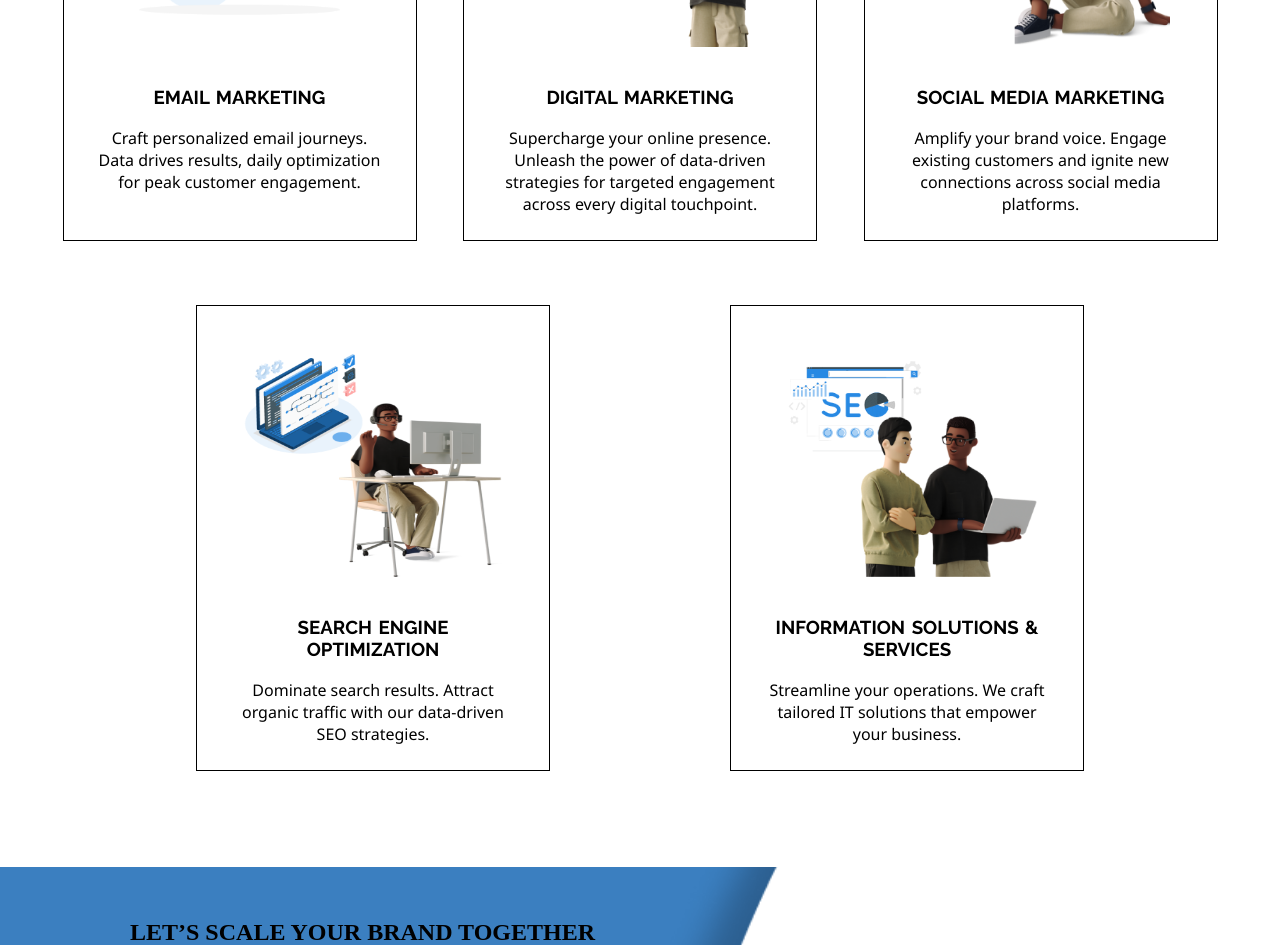
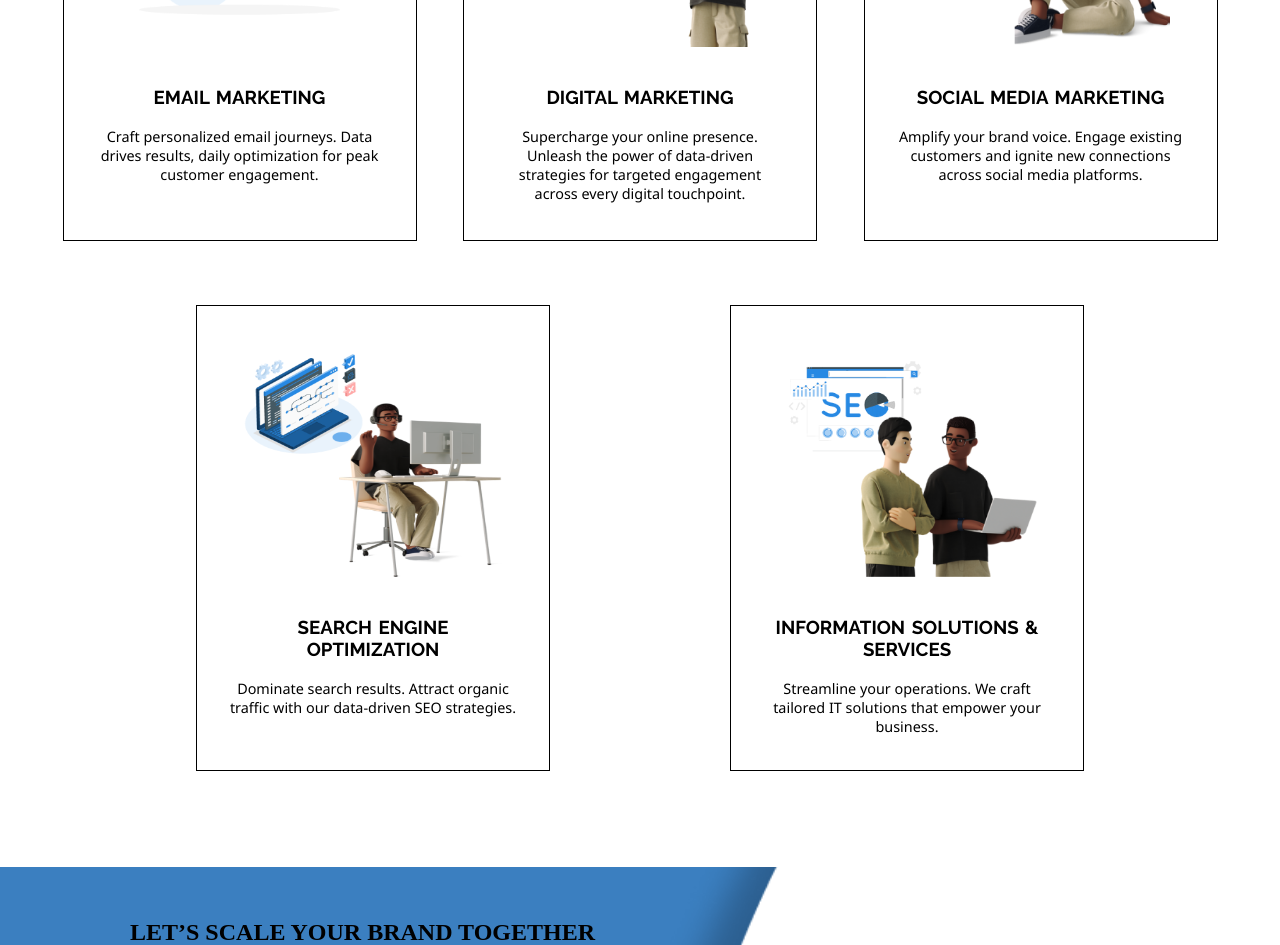
Before and after one commit to VibhuteAnjali/DigiAvisaTech, a React (Vite) app: page / in a window 1280 px wide. Shown: the part 1920-2865 px from the top of the page. Built offline with nearby package versions, Linux system fonts and the light colour scheme; no server answers.

Commit message:
Update Services.css

```diff
--- a/src/Styles/Services.css
+++ b/src/Styles/Services.css
@@ -51,7 +51,8 @@
 .content {
   padding: 1em;
 }
-
+.content p{
+      font-size: 0.9em;}
 @media only screen and (max-width: 1075px) {
   .serviceImg {
     width: 81%;
```
